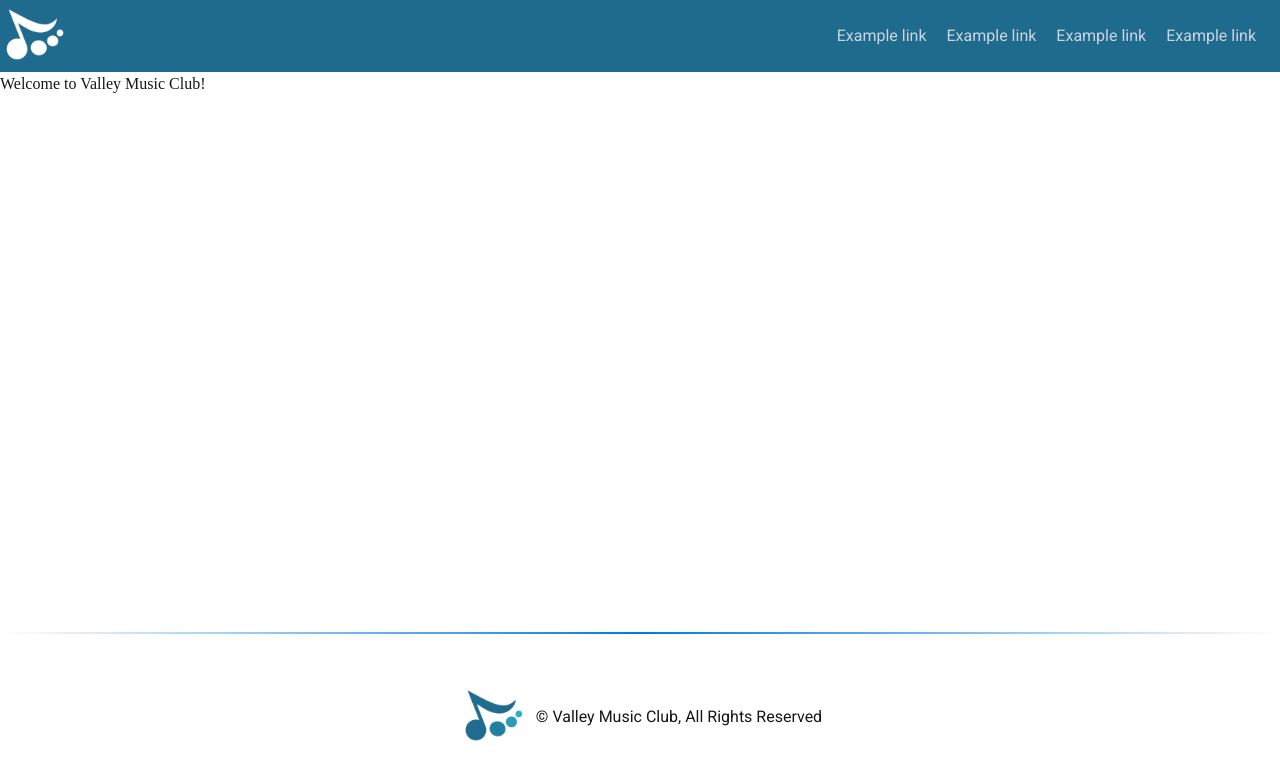
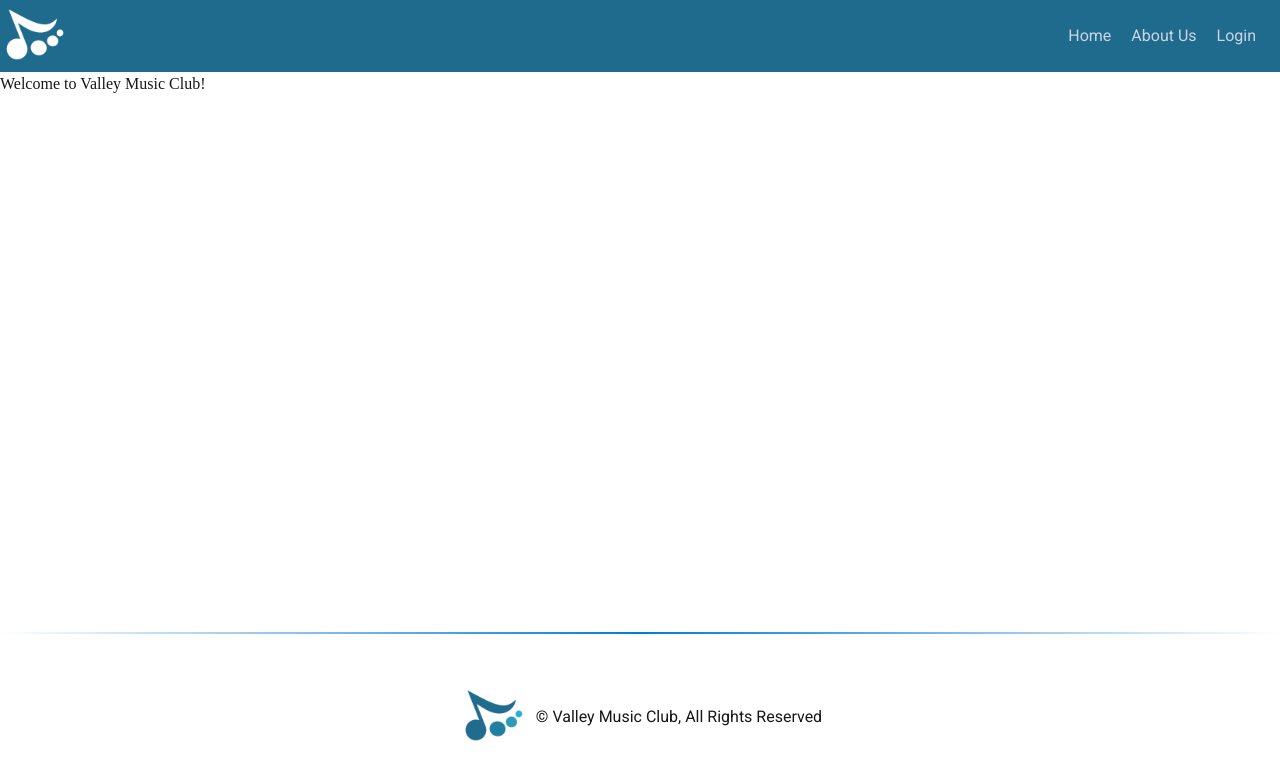
Before and after one commit to blissfulsaint/valleymusicclub, a Next.js app: page / in a window 1280 px wide. Shown: the top 780 px of the page. Built offline with nearby package versions, Linux system fonts and the light colour scheme; a web font is replaced by a local one.

Commit message:
Add dynamic links

```diff
--- a/app/page.tsx
+++ b/app/page.tsx
@@ -1,3 +1,9 @@
+import { Metadata } from "next";
+
+export const metadata: Metadata = {
+  title: 'Home',
+}
+
 export default function Home() {
   return (
     <>
--- a/app/ui/components/body/NavBar/NavBar.tsx
+++ b/app/ui/components/body/NavBar/NavBar.tsx
@@ -1,6 +1,22 @@
 'use client';
 import styles from './NavBar.module.scss';
 import { useState, useEffect } from 'react';
+import Link from 'next/link';
+
+const links = [
+    {
+        pageTitle: 'Home',
+        href: '/'
+    },
+    {
+        pageTitle: 'About Us',
+        href: '/about'
+    },
+    {
+        pageTitle: 'Login',
+        href: '/login'
+    }
+]
 
 export default function NavBar() {
     const [isOpen, setIsOpen] = useState(false);
@@ -35,10 +51,17 @@ export default function NavBar() {
                 ${isOpen ? 'translate-x-0' : '-translate-x-full'}
                 md:translate-x-0 md:static md:bg-transparent md:flex md:h-fit md:flex-row flex-wrap md:gap-y-0 gap-x-5 md:justify-end text-slate-300 md:my-6 md:p-0 md:pr-6 md:block md:transition-none`}
             >
-                <li className='hover:text-white cursor-pointer'>Example link</li>
-                <li className='hover:text-white cursor-pointer'>Example link</li>
-                <li className='hover:text-white cursor-pointer'>Example link</li>
-                <li className='hover:text-white cursor-pointer'>Example link</li>
+                {links.map((link) => {
+                    return (
+                        <li className='hover:text-white cursor-pointer'>
+                            <Link
+                                href={link.href}
+                            >
+                                {link.pageTitle}
+                            </Link>
+                        </li>
+                    )
+                })}
             </ul>
             {isOpen && <div className="fixed inset-0 bg-black bg-opacity-50 z-9 cursor-pointer" onClick={toggleMenu}></div>}
         </nav>
```
